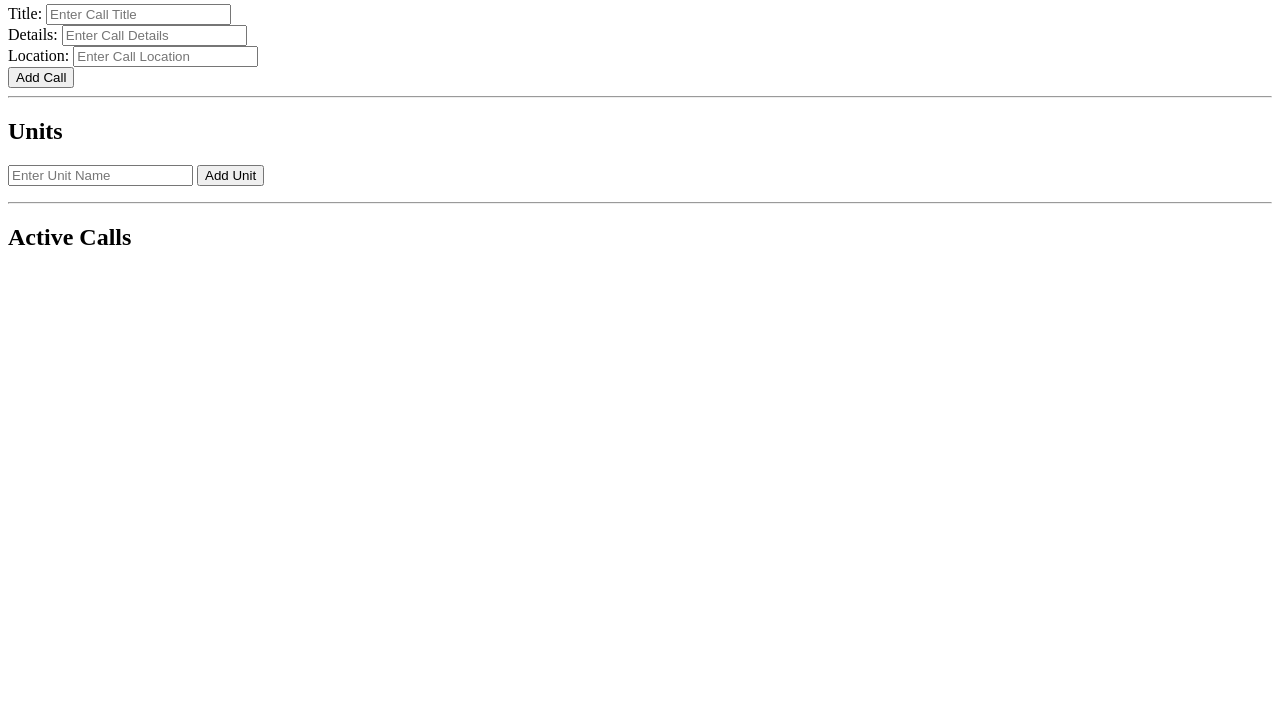
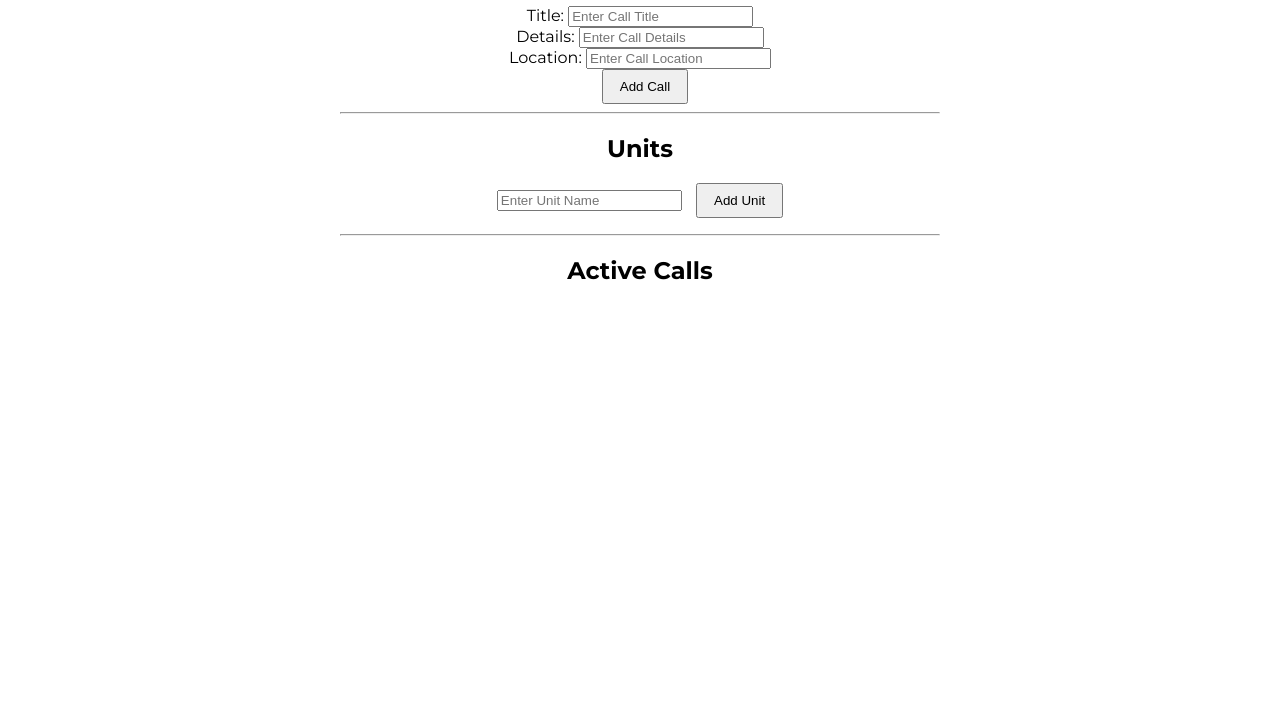
Before and after one commit to KanoCodez/dispatch, a plain HTML site: page dist/index.html in a window 1280 px wide. Shown: the part 76-800 px from the top of the page. Drawn offline with Linux system fonts and the light colour scheme.

Commit message:
Update index.html

```diff
--- a/dist/index.html
+++ b/dist/index.html
@@ -3,8 +3,9 @@
 <head>
     <meta charset="UTF-8">
     <meta name="viewport" content="width=device-width, initial-scale=1.0">
-    <title>Unit Dashboard</title>
-    <link rel="stylesheet" href="styles.css">
+    <title>Horizon Dispatcher Panel</title>
+    <link rel="stylesheet" href="style.css">
+    <link rel="shortcut icon" href="/hsdtrans.ico" type="image/x-icon" />
 </head>
 <body>
     <div class="container">
```
